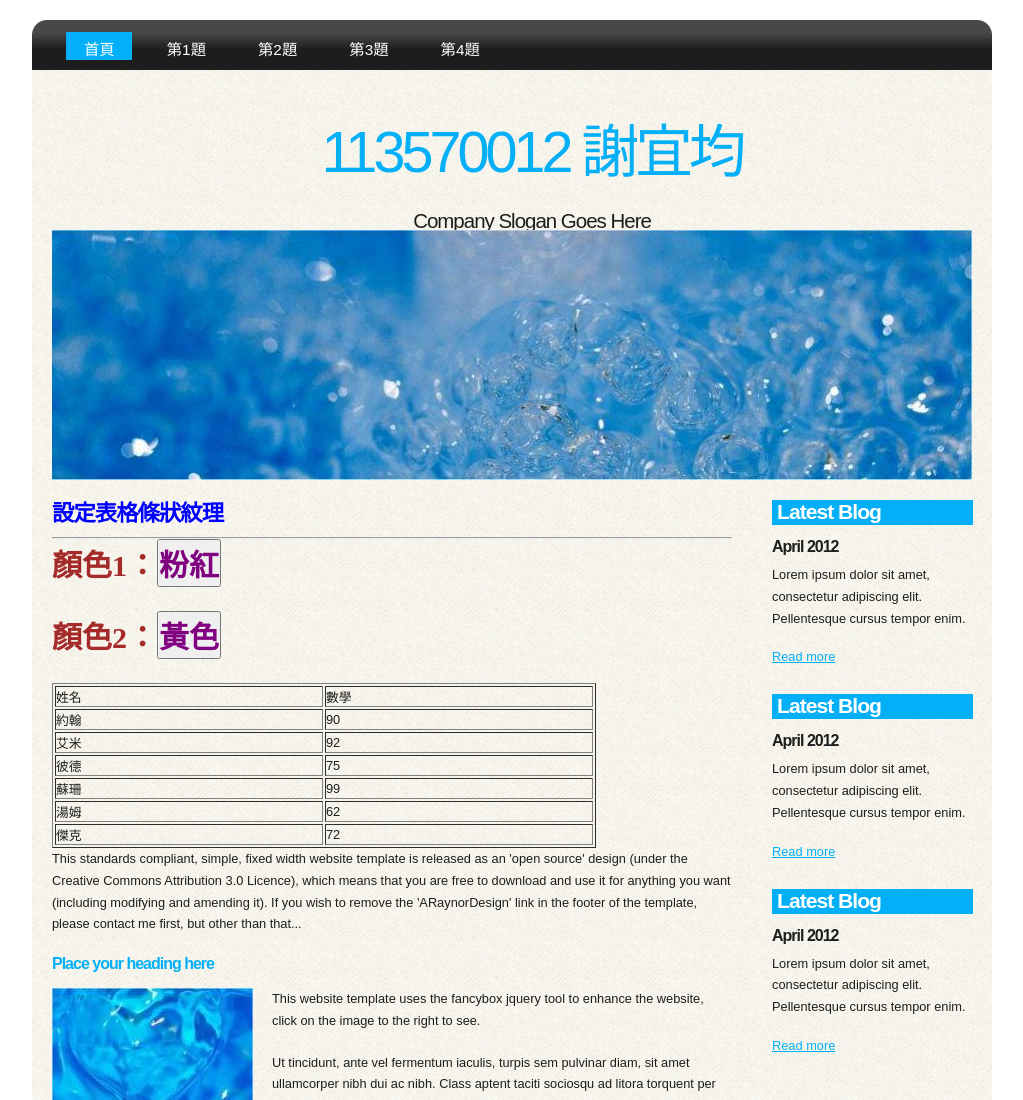
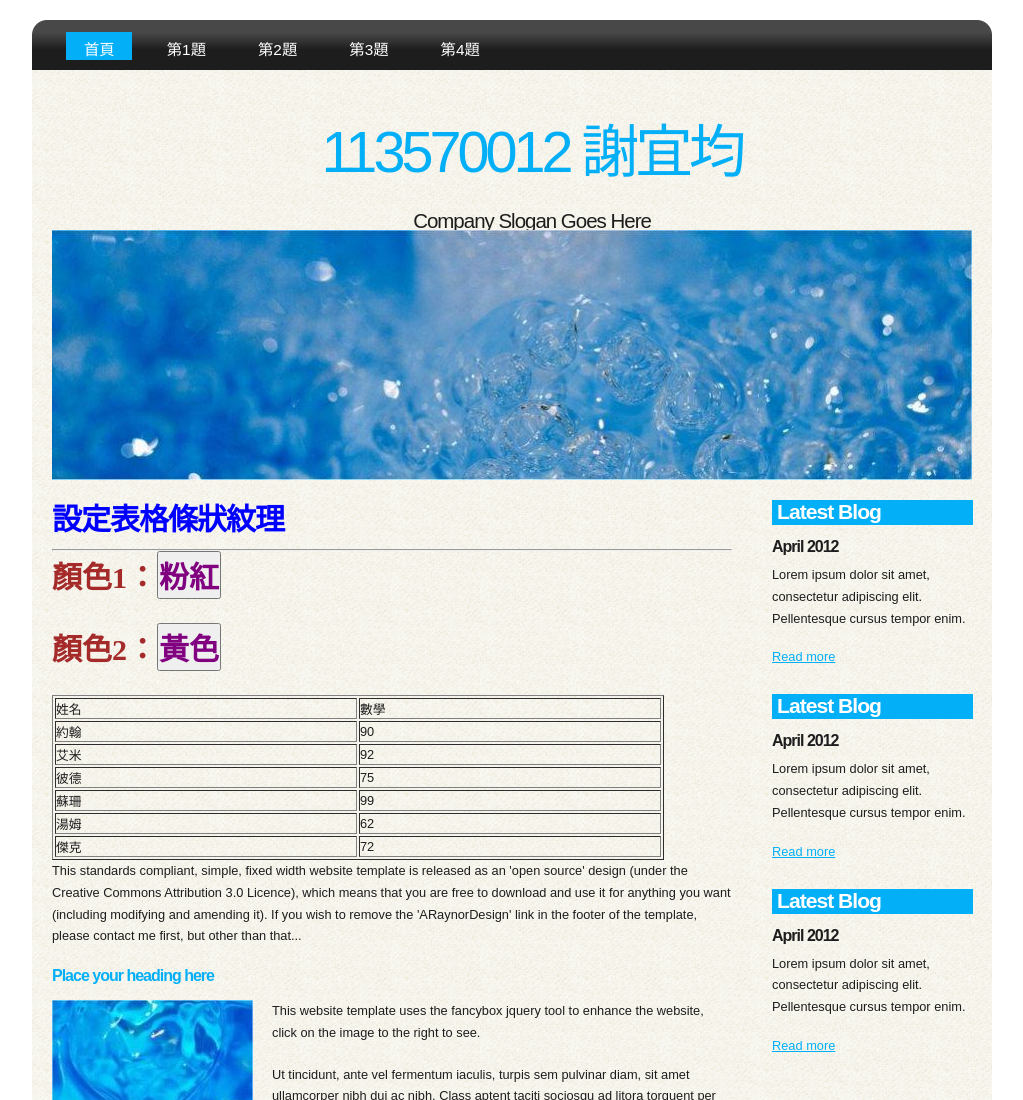
Before and after one commit to eva-lgtn/exam1, a plain HTML site: page a2.html in a window 1280 px wide. Shown: the top 1100 px of the page, without its empty margins (128-1151 px from the left). Drawn offline with Linux system fonts and the light colour scheme.

Commit message:
Add files via upload

```diff
--- a/a2.html
+++ b/a2.html
@@ -62,6 +62,7 @@
     .blue
     {
         color: blue;
+        font-size: 30px;
     }
 </style>
 
@@ -122,7 +123,7 @@
           <hr>
           <p class="br">顏色1：<button onclick="show1()" class="ppur">粉紅</button></p>
           <p class="br">顏色2：<button onclick="show2()" class="ppur">黃色</button></p>
-          <table border="1" width="80%">
+          <table border="1" width="90%">
               <tr>
                   <td id="a1" >姓名</td>
                   <td id="a2" >數學</td>
```
